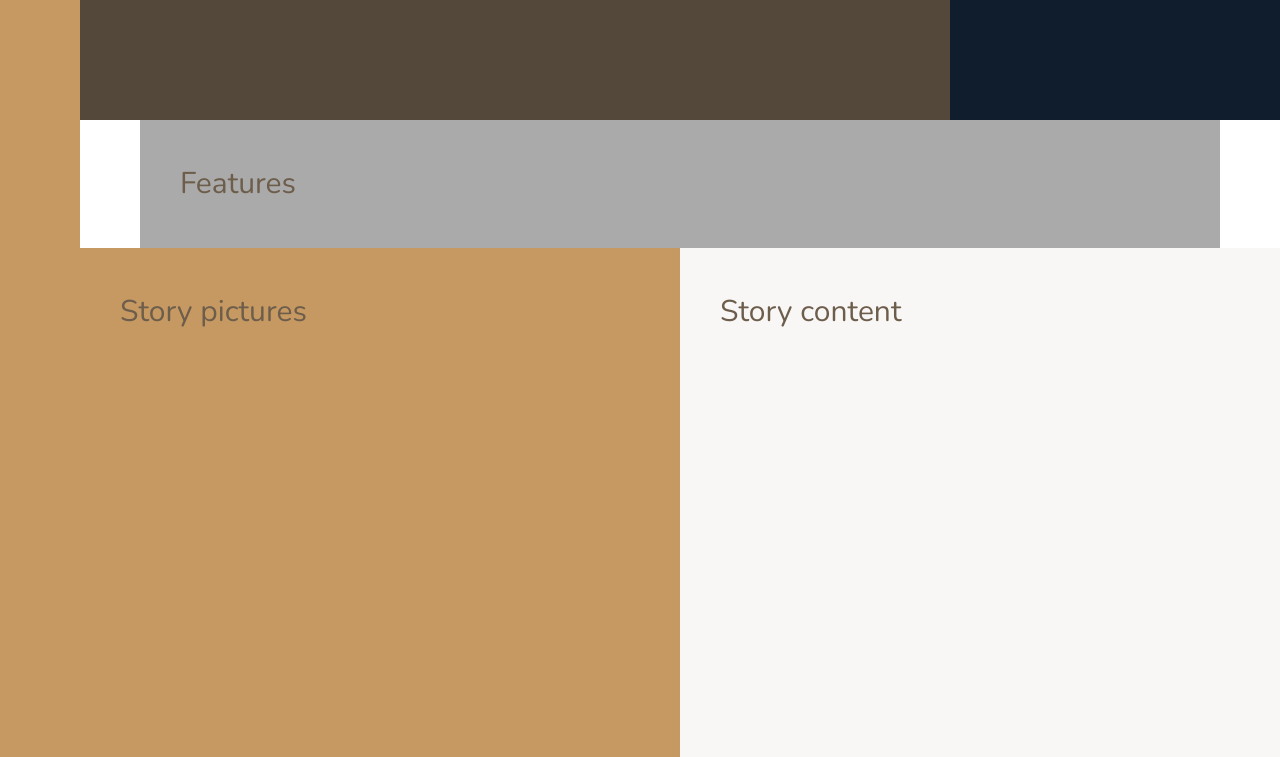
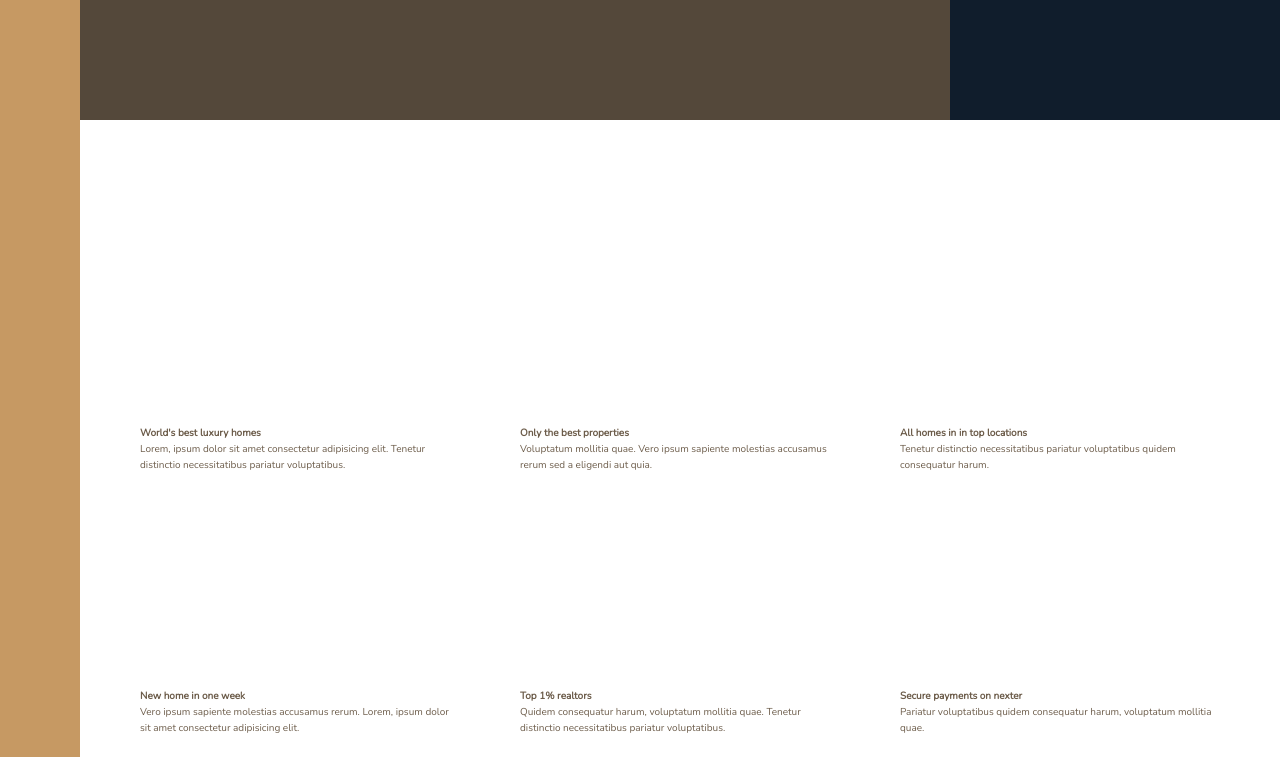
Before and after one commit to daikadai/HTMLCSS-Grid, a website: page index.html in a window 1280 px wide. Shown: the part 520-1277 px from the top of the page. Drawn offline with nearby package versions, Linux system fonts and the light colour scheme.

Commit message:
4. Building the Features Section

```diff
--- a/css/styles.css
+++ b/css/styles.css
@@ -19,9 +19,6 @@ body {
   display: grid;
   grid-template-rows: 80vh min-content 40vw repeat(3, min-content);
   grid-template-columns: [sidebar-start] 8rem [sidebar-end full-start] minmax(6rem, 1fr) [center-start] repeat(8, [col-start] minmax(min-content, 14rem) [col-end]) [center-end] minmax(6rem, 1fr) [full-end]; }
-  .container > * {
-    padding: 40px;
-    font-size: 3rem; }
 
 .sidebar {
   background-color: #c69963;
@@ -37,8 +34,12 @@ body {
   grid-column: col-start 7 / full-end; }
 
 .features {
-  background-color: #aaa;
-  grid-column: center-start / center-end; }
+  background-color: #fff;
+  grid-column: center-start / center-end;
+  margin: 15rem 0;
+  display: grid;
+  grid-template-columns: repeat(3, 1fr);
+  grid-gap: 6rem; }
 
 .story__pictures {
   background-color: #c69963;
--- a/index.html
+++ b/index.html
@@ -25,7 +25,51 @@
         </div>
 
         <section class="features">
-            Features
+            <div class="feature">
+                <svg class="feature__icon">
+                    <use x:link:href="img/sprite.svg#icon-global"></use>
+                </svg>
+                <h4 class="heading-4">World's best luxury homes</h4>
+                <p class="feature__text">Lorem, ipsum dolor sit amet consectetur adipisicing elit. Tenetur distinctio necessitatibus pariatur voluptatibus.</p>
+            </div>
+            <div class="feature">
+                <svg class="feature__icon">
+                    <use x:link:href="img/sprite.svg#icon-trophy"></use>
+                </svg>
+                <h4 class="heading-4">Only the best properties</h4>
+                <p class="feature__text">Voluptatum mollitia quae. Vero ipsum sapiente molestias accusamus rerum sed a eligendi aut quia.</p>
+            </div>
+            <div class="feature">
+                <svg class="feature__icon">
+                    <use x:link:href="img/sprite.svg#icon-map-pin"></use>
+                </svg>
+                <h4 class="heading-4">All homes in in top locations</h4>
+                <p class="feature__text">Tenetur distinctio necessitatibus pariatur voluptatibus quidem consequatur harum.</p>
+            </div>
+            <div class="feature">
+                <svg class="feature__icon">
+                    <use x:link:href="img/sprite.svg#icon-key"></use>
+                </svg>
+                <h4 class="heading-4">
+                    New home in one week</h4>
+                <p class="feature__text">Vero ipsum sapiente molestias accusamus rerum. Lorem, ipsum dolor sit amet consectetur adipisicing elit.</p>
+            </div>
+            <div class="feature">
+                <svg class="feature__icon">
+                    <use x:link:href="img/sprite.svg#icon-presentation"></use>
+                </svg>
+                <h4 class="heading-4">
+                    Top 1% realtors</h4>
+                <p class="feature__text">Quidem consequatur harum, voluptatum mollitia quae. Tenetur distinctio necessitatibus pariatur voluptatibus.</p>
+            </div>
+            <div class="feature">
+                <svg class="feature__icon">
+                    <use x:link:href="img/sprite.svg#icon-lock"></use>
+                </svg>
+                <h4 class="heading-4">
+                    Secure payments on nexter</h4>
+                <p class="feature__text">Pariatur voluptatibus quidem consequatur harum, voluptatum mollitia quae.</p>
+            </div>
         </section>
 
         <div class="story__pictures">
--- a/sass/_base.scss
+++ b/sass/_base.scss
@@ -39,8 +39,4 @@ body {
   grid-template-rows: 80vh min-content 40vw repeat(3,min-content);
   grid-template-columns: [sidebar-start]8rem [sidebar-end full-start] minmax(6rem,1fr) [center-start] repeat(8,[col-start] minmax(min-content, 14rem)[col-end]) [center-end] minmax(6rem,1fr) [full-end];
 
-  & > * {
-    padding: 40px;
-    font-size: 3rem;
-  }
 }
--- a/sass/_features.scss
+++ b/sass/_features.scss
@@ -1,4 +1,10 @@
 .features {
-  background-color: $color-grey-light-2 ;
+  background-color: #fff ;
   grid-column: center-start / center-end;
+
+  margin: 15rem 0;
+
+  display: grid;
+  grid-template-columns: repeat(3,1fr);
+  grid-gap: 6rem;
 }
```
